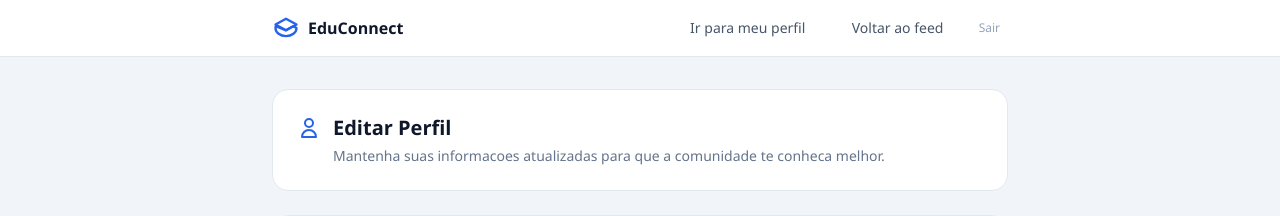
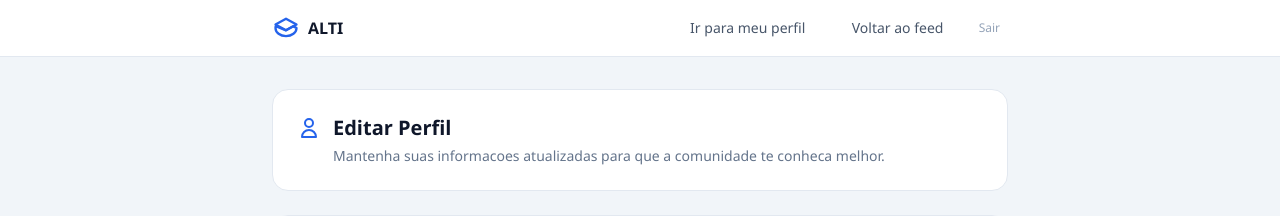
Before and after one commit to th4tyana/NexusStudy, a PHP site: page /views/edit_profile.php in a window 1280 px wide. Shown: the top 216 px of the page. Run offline with PHP 8.4, Linux system fonts and the light colour scheme; the template is opened without the code that fills it, so the values that code supplies are empty; some libraries are stand-ins or nearby versions.

Commit message:
Alterações de nome para ALTI

```diff
--- a/views/edit_profile.php
+++ b/views/edit_profile.php
@@ -4,7 +4,7 @@
 <head>
 <meta charset="UTF-8">
 <meta name="viewport" content="width=device-width, initial-scale=1.0">
-<title>EduConnect — Editar Perfil</title>
+<title>ALTI — Editar Perfil</title>
 <script src="https://cdn.tailwindcss.com"></script>
 <style>
   body { font-family: 'Segoe UI', system-ui, sans-serif; background: #f1f5f9; }
@@ -26,7 +26,7 @@
         <path stroke-linecap="round" stroke-linejoin="round" d="M12 14l9-5-9-5-9 5 9 5z"/>
         <path stroke-linecap="round" stroke-linejoin="round" d="M12 14l6.16-3.422A12.083 12.083 0 0121 12c0 3.866-4.03 7-9 7s-9-3.134-9-7c0-.539.078-1.06.227-1.562L12 14z"/>
       </svg>
-      <span class="font-bold text-slate-900">EduConnect</span>
+      <span class="font-bold text-slate-900">ALTI</span>
     </a>
     <div class="flex items-center gap-2">
       <a href="index.php?action=profile" class="btn-ghost text-sm">Ir para meu perfil</a>
```
